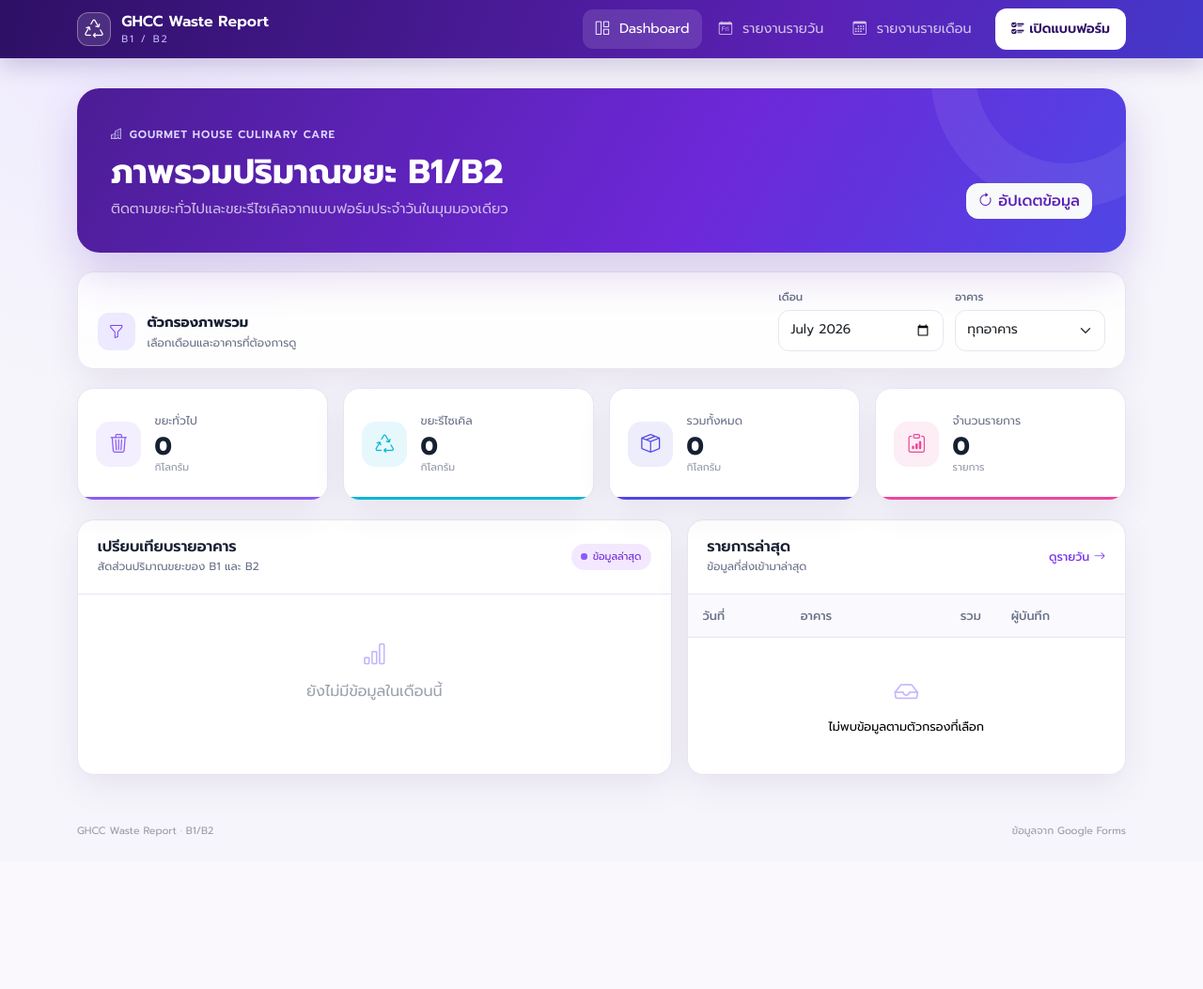
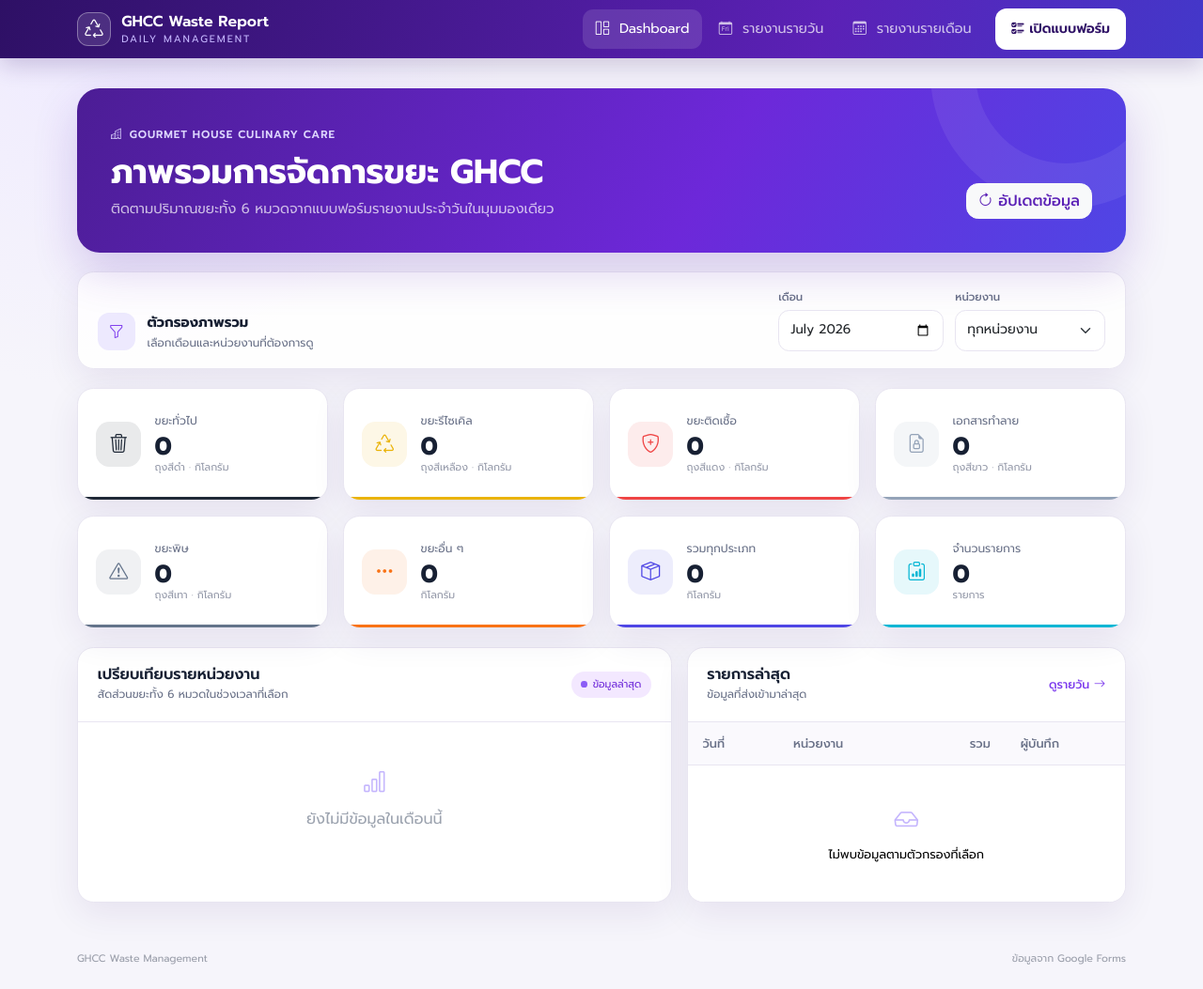
Before and after one commit to jirayu011/waste-report-system2, a FastAPI app: page / in a window 1280 px wide. Shown: the whole page at 94% size. Before the commit the page ends 891 px from the top, so only its background shows below. Run offline with FastAPI, Linux system fonts and the light colour scheme; data that the repository does not hold is empty.

Commit message:
Update reports for expanded waste form

```diff
--- a/static/css/js/dashboard.js
+++ b/static/css/js/dashboard.js
@@ -14,16 +14,12 @@ document.addEventListener("DOMContentLoaded", () => {
     function render() {
         const data = filteredRows();
         const sum = App.totals(data);
-        document.getElementById("generalKpi").textContent = App.formatNumber(sum.general);
-        document.getElementById("recycleKpi").textContent = App.formatNumber(sum.recycle);
-        document.getElementById("totalKpi").textContent = App.formatNumber(sum.total);
-        document.getElementById("recordKpi").textContent = App.formatNumber(data.length);
+        App.updateKpis(sum, data.length);
 
         const grouped = data.reduce((result, row) => {
-            const key = row.branch || "ไม่ระบุ";
-            result[key] ||= { general: 0, recycle: 0, total: 0 };
-            result[key].general += row.general;
-            result[key].recycle += row.recycle;
+            const key = row.branch || "ไม่ระบุหน่วยงาน";
+            result[key] ||= { ...Object.fromEntries(App.CATEGORIES.map(category => [category.key, 0])), total: 0 };
+            App.CATEGORIES.forEach(category => { result[key][category.key] += row[category.key]; });
             result[key].total += row.total;
             return result;
         }, {});
@@ -32,9 +28,9 @@ document.addEventListener("DOMContentLoaded", () => {
             <div class="branch-row">
                 <div class="branch-label"><span class="branch-badge">${App.escapeHtml(branch)}</span><strong>${App.formatNumber(item.total)} kg</strong></div>
                 <div class="stacked-bar" aria-label="${App.escapeHtml(branch)} รวม ${item.total} กิโลกรัม" style="--width:${(item.total / max) * 100}%">
-                    <span class="bar-general" style="--part:${item.total ? item.general / item.total * 100 : 0}%"></span><span class="bar-recycle"></span>
+                    ${App.CATEGORIES.map(category => `<span class="bar-${category.className}" style="--part:${item.total ? item[category.key] / item.total * 100 : 0}%"></span>`).join("")}
                 </div>
-                <div class="bar-legend"><span><i class="legend-general"></i>ทั่วไป ${App.formatNumber(item.general)}</span><span><i class="legend-recycle"></i>รีไซเคิล ${App.formatNumber(item.recycle)}</span></div>
+                <div class="bar-legend">${App.CATEGORIES.map(category => `<span><i class="legend-${category.className}"></i>${category.label} ${App.formatNumber(item[category.key])}</span>`).join("")}</div>
             </div>`).join("") : '<div class="empty-block"><i class="bi bi-bar-chart"></i><span>ยังไม่มีข้อมูลในเดือนนี้</span></div>';
 
         const recent = [...data].sort((a, b) => (b.timestamp_iso || b.date_iso).localeCompare(a.timestamp_iso || a.date_iso)).slice(0, 6);
@@ -43,11 +39,8 @@ document.addEventListener("DOMContentLoaded", () => {
 
     async function load() {
         App.setBusy(refreshButton, true);
-        try {
-            rows = await App.loadData();
-            App.populateBranches(branchInput, rows);
-            render();
-        } catch (error) { App.showError(error); }
+        try { rows = await App.loadData(); App.populateBranches(branchInput, rows); render(); }
+        catch (error) { App.showError(error); }
         finally { App.setBusy(refreshButton, false); }
     }
 
--- a/static/css/style.css
+++ b/static/css/style.css
@@ -50,6 +50,9 @@ h1 { margin: .5rem 0 .35rem; font-size: clamp(1.55rem, 3vw, 2.25rem); font-weigh
 .form-control:focus, .form-select:focus { border-color: #a78bfa; box-shadow: 0 0 0 .2rem rgba(124,58,237,.12); }
 .kpi-grid { display: grid; grid-template-columns: repeat(4, 1fr); gap: 1rem; margin-bottom: 1.25rem; }
 .kpi-grid-compact { grid-template-columns: repeat(3, 1fr); }
+.kpi-grid-categories { grid-template-columns: repeat(4, 1fr); }
+.compact-categories .kpi-card { min-height: 6.25rem; }
+.compact-categories .kpi-total { grid-column: span 2; }
 .kpi-card { display: flex; align-items: center; gap: .9rem; min-height: 7.5rem; padding: 1.2rem; background: var(--surface); border: 1px solid var(--line); border-radius: 1.1rem; box-shadow: var(--shadow); position: relative; overflow: hidden; }
 .kpi-card::after { content: ""; position: absolute; inset: auto 0 0; height: 3px; background: var(--accent); }
 .kpi-icon { display: grid; place-items: center; flex: 0 0 3rem; height: 3rem; color: var(--accent); background: color-mix(in srgb, var(--accent) 10%, white); border-radius: .9rem; font-size: 1.25rem; }
@@ -57,7 +60,7 @@ h1 { margin: .5rem 0 .35rem; font-size: clamp(1.55rem, 3vw, 2.25rem); font-weigh
 .kpi-card span { color: var(--muted); font-size: .76rem; }
 .kpi-card strong { margin: .15rem 0 -.05rem; font-size: 1.65rem; line-height: 1.2; }
 .kpi-card small { color: #9499a9; font-size: .68rem; }
-.kpi-general { --accent: #8b5cf6; }.kpi-recycle { --accent: #06b6d4; }.kpi-total { --accent: #4f46e5; }.kpi-record { --accent: #ec4899; }
+.kpi-general { --accent: #1f2937; }.kpi-recycle { --accent: #eab308; }.kpi-infectious { --accent: #ef4444; }.kpi-document { --accent: #94a3b8; }.kpi-toxic { --accent: #64748b; }.kpi-other { --accent: #f97316; }.kpi-total { --accent: #4f46e5; }.kpi-record { --accent: #06b6d4; }
 .content-grid { display: grid; grid-template-columns: 1.15fr .85fr; gap: 1rem; }
 .panel-card { background: var(--surface); border: 1px solid var(--line); border-radius: 1.1rem; box-shadow: var(--shadow); overflow: hidden; margin-bottom: 1.25rem; }
 .panel-heading { display: flex; align-items: center; justify-content: space-between; gap: 1rem; padding: 1.2rem 1.3rem; border-bottom: 1px solid var(--line); }
@@ -73,16 +76,21 @@ h1 { margin: .5rem 0 .35rem; font-size: clamp(1.55rem, 3vw, 2.25rem); font-weigh
 .branch-label strong { font-size: .82rem; }
 .branch-badge { display: inline-block; min-width: 2.5rem; color: #5b21b6; background: #ede9fe; border-radius: .55rem; padding: .24rem .48rem; text-align: center; font-size: .7rem; font-weight: 600; }
 .stacked-bar { display: flex; width: var(--width); min-width: .4rem; height: .58rem; border-radius: 999px; overflow: hidden; background: #e5e7eb; }
-.bar-general { width: var(--part); background: #8b5cf6; }.bar-recycle { flex: 1; background: #06b6d4; }
-.bar-legend { display: flex; gap: 1rem; margin-top: .5rem; color: var(--muted); font-size: .66rem; }
+.stacked-bar > span { flex: 0 0 var(--part); }
+.bar-general { background: #1f2937; }.bar-recycle { background: #eab308; }.bar-infectious { background: #ef4444; }.bar-document { background: #cbd5e1; }.bar-toxic { background: #64748b; }.bar-other { background: #f97316; }
+.bar-legend { display: flex; flex-wrap: wrap; gap: .45rem 1rem; margin-top: .5rem; color: var(--muted); font-size: .66rem; }
 .bar-legend i { display: inline-block; width: .45rem; height: .45rem; margin-right: .28rem; border-radius: 50%; }
-.legend-general { background: #8b5cf6; }.legend-recycle { background: #06b6d4; }
+.legend-general { background: #1f2937; }.legend-recycle { background: #eab308; }.legend-infectious { background: #ef4444; }.legend-document { background: #cbd5e1; }.legend-toxic { background: #64748b; }.legend-other { background: #f97316; }
 .report-table { margin: 0; font-size: .8rem; }
 .report-table thead th { padding: .8rem 1rem; color: var(--muted); background: #faf9fd; border-bottom-color: var(--line); font-weight: 500; white-space: nowrap; }
 .report-table tbody td { padding: .85rem 1rem; border-bottom-color: #f0edf5; white-space: nowrap; }
 .report-table tbody tr:last-child td { border-bottom: 0; }
 .report-table tbody tr:hover td { background: #fbfaff; }
 .row-number { color: #9ca3af; }.recycle-value { color: #0891b2 !important; font-weight: 500; }
+.infectious-value { color: #dc2626 !important; font-weight: 500; }.toxic-value { color: #475569 !important; font-weight: 500; }
+.other-detail { max-width: 13rem; overflow: hidden; text-overflow: ellipsis; }
+.wide-report { min-width: 1080px; }
+.general-head { border-top: 3px solid #1f2937 !important; }.recycle-head { border-top: 3px solid #eab308 !important; }.infectious-head { border-top: 3px solid #ef4444 !important; }.document-head { border-top: 3px solid #cbd5e1 !important; }.toxic-head { border-top: 3px solid #64748b !important; }
 .empty-state, .empty-block { color: #9ca3af; text-align: center; padding: 2.5rem !important; }
 .empty-state i, .empty-state span, .empty-block i, .empty-block span { display: block; }
 .empty-state i, .empty-block i { margin-bottom: .45rem; font-size: 1.6rem; color: #c4b5fd; }
@@ -92,13 +100,13 @@ h1 { margin: .5rem 0 .35rem; font-size: clamp(1.55rem, 3vw, 2.25rem); font-weigh
 
 @media (max-width: 991.98px) {
     .navbar-collapse { padding: .8rem 0; }.form-link { display: inline-block; margin-top: .4rem; }
-    .kpi-grid { grid-template-columns: repeat(2, 1fr); }.content-grid { grid-template-columns: 1fr; }
+    .kpi-grid, .kpi-grid-categories { grid-template-columns: repeat(2, 1fr); }.content-grid { grid-template-columns: 1fr; }
 }
 @media (max-width: 767.98px) {
     .page-shell { padding-top: 1rem; }.hero-panel, .page-header, .filter-card { align-items: stretch; flex-direction: column; }
     .hero-panel { padding: 1.5rem; }.hero-actions .btn, .page-header > .btn { width: 100%; }
     .filter-controls { width: 100%; }.filter-controls label { flex: 1; min-width: 0; }
-    .kpi-grid, .kpi-grid-compact { grid-template-columns: 1fr; }.kpi-card { min-height: 6.5rem; }
+    .kpi-grid, .kpi-grid-compact, .kpi-grid-categories { grid-template-columns: 1fr; }.compact-categories .kpi-total { grid-column: auto; }.kpi-card { min-height: 6.5rem; }
     .footer-note { gap: .5rem; flex-direction: column; }.panel-heading { align-items: flex-start; }
 }
 @media (max-width: 430px) { .filter-controls { flex-direction: column; }.hero-panel p { font-size: .82rem; } }
--- a/static/js/app.js
+++ b/static/js/app.js
@@ -1,5 +1,13 @@
 window.WasteApp = (() => {
     const FORM_URL = "https://docs.google.com/forms/d/1uLLBqKbqgTLa7tsu_OYfnpQipEO8ZrsSK-HxEDyLb9Q/viewform";
+    const CATEGORIES = [
+        { key: "general", label: "ทั่วไป", className: "general" },
+        { key: "recycle", label: "รีไซเคิล", className: "recycle" },
+        { key: "infectious", label: "ติดเชื้อ", className: "infectious" },
+        { key: "document", label: "เอกสารทำลาย", className: "document" },
+        { key: "toxic", label: "พิษ", className: "toxic" },
+        { key: "other", label: "อื่น ๆ", className: "other" },
+    ];
     const number = new Intl.NumberFormat("th-TH", { maximumFractionDigits: 2 });
 
     function escapeHtml(value) {
@@ -34,12 +42,31 @@ window.WasteApp = (() => {
     function populateBranches(select, data) {
         const selected = select.value;
         const branches = [...new Set(data.map(row => row.branch).filter(Boolean))].sort();
-        select.innerHTML = '<option value="">ทุกอาคาร</option>' + branches.map(branch => `<option value="${escapeHtml(branch)}">${escapeHtml(branch)}</option>`).join("");
+        select.innerHTML = '<option value="">ทุกหน่วยงาน</option>' + branches.map(branch => `<option value="${escapeHtml(branch)}">${escapeHtml(branch)}</option>`).join("");
         if (branches.includes(selected)) select.value = selected;
     }
 
     function totals(data) {
-        return data.reduce((sum, row) => ({ general: sum.general + row.general, recycle: sum.recycle + row.recycle, total: sum.total + row.total }), { general: 0, recycle: 0, total: 0 });
+        const initial = Object.fromEntries(CATEGORIES.map(category => [category.key, 0]));
+        initial.total = 0;
+        return data.reduce((sum, row) => {
+            CATEGORIES.forEach(category => { sum[category.key] += Number(row[category.key]) || 0; });
+            sum.total += Number(row.total) || 0;
+            return sum;
+        }, initial);
+    }
+
+    function updateKpis(sum, recordCount) {
+        CATEGORIES.forEach(category => {
+            const target = document.getElementById(`${category.key}Kpi`);
+            if (target) target.textContent = formatNumber(sum[category.key]);
+        });
+        const total = document.getElementById("totalKpi");
+        if (total) total.textContent = formatNumber(sum.total);
+        const records = document.getElementById("recordKpi");
+        if (records) records.textContent = formatNumber(recordCount);
+        const recordCountTarget = document.getElementById("recordCount");
+        if (recordCountTarget) recordCountTarget.textContent = formatNumber(recordCount);
     }
 
     function emptyRow(columns, text = "ไม่พบข้อมูลตามตัวกรองที่เลือก") {
@@ -60,8 +87,7 @@ window.WasteApp = (() => {
     }
 
     document.querySelectorAll("[data-form-link]").forEach(link => link.href = FORM_URL);
-    const page = document.body.dataset.page;
-    document.querySelector(`[data-nav="${page}"]`)?.classList.add("active");
+    document.querySelector(`[data-nav="${document.body.dataset.page}"]`)?.classList.add("active");
 
-    return { escapeHtml, localDateInput, localMonthInput, formatNumber, formatDate, formatTime, loadData, populateBranches, totals, emptyRow, showError, setBusy };
+    return { CATEGORIES, escapeHtml, localDateInput, localMonthInput, formatNumber, formatDate, formatTime, loadData, populateBranches, totals, updateKpis, emptyRow, showError, setBusy };
 })();
--- a/templates/base.html
+++ b/templates/base.html
@@ -4,7 +4,7 @@
     <meta charset="utf-8">
     <meta name="viewport" content="width=device-width, initial-scale=1">
     <meta name="theme-color" content="#5b21b6">
-    <title>{{ title }} | GHCC Waste Report</title>
+    <title>{{ title }} | GHCC Waste Management</title>
     <link rel="icon" type="image/svg+xml" href="{{ url_for('static', path='favicon.svg') }}">
     <link rel="shortcut icon" href="{{ url_for('static', path='favicon.svg') }}">
     <link href="https://cdn.jsdelivr.net/npm/bootstrap@5.3.3/dist/css/bootstrap.min.css" rel="stylesheet">
@@ -18,7 +18,7 @@
         {% block content %}{% endblock %}
     </main>
     <footer class="container footer-note">
-        <span>GHCC Waste Report · B1/B2</span>
+        <span>GHCC Waste Management</span>
         <span>ข้อมูลจาก Google Forms</span>
     </footer>
     <script src="https://cdn.jsdelivr.net/npm/bootstrap@5.3.3/dist/js/bootstrap.bundle.min.js"></script>
--- a/templates/components/navbar.html
+++ b/templates/components/navbar.html
@@ -2,7 +2,7 @@
     <div class="container">
         <a class="navbar-brand brand-lockup" href="/">
             <span class="brand-mark"><i class="bi bi-recycle"></i></span>
-            <span><strong>GHCC Waste Report</strong><small>B1 / B2</small></span>
+            <span><strong>GHCC Waste Report</strong><small>DAILY MANAGEMENT</small></span>
         </a>
         <button class="navbar-toggler border-0" type="button" data-bs-toggle="collapse" data-bs-target="#mainNav" aria-label="เปิดเมนู">
             <span class="navbar-toggler-icon"></span>
--- a/templates/dashboard.html
+++ b/templates/dashboard.html
@@ -4,39 +4,39 @@
 <section class="hero-panel">
     <div>
         <span class="eyebrow"><i class="bi bi-buildings"></i> Gourmet House Culinary Care</span>
-        <h1>ภาพรวมปริมาณขยะ B1/B2</h1>
-        <p>ติดตามขยะทั่วไปและขยะรีไซเคิลจากแบบฟอร์มประจำวันในมุมมองเดียว</p>
+        <h1>ภาพรวมการจัดการขยะ GHCC</h1>
+        <p>ติดตามปริมาณขยะทั้ง 6 หมวดจากแบบฟอร์มรายงานประจำวันในมุมมองเดียว</p>
     </div>
-    <div class="hero-actions">
-        <button class="btn btn-light" id="refreshButton"><i class="bi bi-arrow-clockwise"></i> อัปเดตข้อมูล</button>
+    <div class="hero-actions"><button class="btn btn-light" id="refreshButton"><i class="bi bi-arrow-clockwise"></i> อัปเดตข้อมูล</button></div>
+</section>
+
+<section class="filter-card">
+    <div class="filter-title"><i class="bi bi-funnel"></i><span><strong>ตัวกรองภาพรวม</strong><small>เลือกเดือนและหน่วยงานที่ต้องการดู</small></span></div>
+    <div class="filter-controls">
+        <label>เดือน<input type="month" class="form-control" id="dashboardMonth"></label>
+        <label>หน่วยงาน<select class="form-select" id="dashboardBranch"><option value="">ทุกหน่วยงาน</option></select></label>
     </div>
 </section>
 
-<section class="filter-card">
-    <div class="filter-title"><i class="bi bi-funnel"></i><span><strong>ตัวกรองภาพรวม</strong><small>เลือกเดือนและอาคารที่ต้องการดู</small></span></div>
-    <div class="filter-controls">
-        <label>เดือน<input type="month" class="form-control" id="dashboardMonth"></label>
-        <label>อาคาร<select class="form-select" id="dashboardBranch"><option value="">ทุกอาคาร</option></select></label>
-    </div>
-</section>
-
-<section class="kpi-grid" aria-label="สรุปข้อมูล">
-    <article class="kpi-card kpi-general"><div class="kpi-icon"><i class="bi bi-trash3"></i></div><div><span>ขยะทั่วไป</span><strong id="generalKpi">—</strong><small>กิโลกรัม</small></div></article>
-    <article class="kpi-card kpi-recycle"><div class="kpi-icon"><i class="bi bi-recycle"></i></div><div><span>ขยะรีไซเคิล</span><strong id="recycleKpi">—</strong><small>กิโลกรัม</small></div></article>
-    <article class="kpi-card kpi-total"><div class="kpi-icon"><i class="bi bi-box-seam"></i></div><div><span>รวมทั้งหมด</span><strong id="totalKpi">—</strong><small>กิโลกรัม</small></div></article>
+<section class="kpi-grid kpi-grid-categories" aria-label="สรุปปริมาณขยะ">
+    <article class="kpi-card kpi-general"><div class="kpi-icon"><i class="bi bi-trash3"></i></div><div><span>ขยะทั่วไป</span><strong id="generalKpi">—</strong><small>ถุงสีดำ · กิโลกรัม</small></div></article>
+    <article class="kpi-card kpi-recycle"><div class="kpi-icon"><i class="bi bi-recycle"></i></div><div><span>ขยะรีไซเคิล</span><strong id="recycleKpi">—</strong><small>ถุงสีเหลือง · กิโลกรัม</small></div></article>
+    <article class="kpi-card kpi-infectious"><div class="kpi-icon"><i class="bi bi-shield-plus"></i></div><div><span>ขยะติดเชื้อ</span><strong id="infectiousKpi">—</strong><small>ถุงสีแดง · กิโลกรัม</small></div></article>
+    <article class="kpi-card kpi-document"><div class="kpi-icon"><i class="bi bi-file-earmark-lock"></i></div><div><span>เอกสารทำลาย</span><strong id="documentKpi">—</strong><small>ถุงสีขาว · กิโลกรัม</small></div></article>
+    <article class="kpi-card kpi-toxic"><div class="kpi-icon"><i class="bi bi-exclamation-triangle"></i></div><div><span>ขยะพิษ</span><strong id="toxicKpi">—</strong><small>ถุงสีเทา · กิโลกรัม</small></div></article>
+    <article class="kpi-card kpi-other"><div class="kpi-icon"><i class="bi bi-three-dots"></i></div><div><span>ขยะอื่น ๆ</span><strong id="otherKpi">—</strong><small>กิโลกรัม</small></div></article>
+    <article class="kpi-card kpi-total"><div class="kpi-icon"><i class="bi bi-box-seam"></i></div><div><span>รวมทุกประเภท</span><strong id="totalKpi">—</strong><small>กิโลกรัม</small></div></article>
     <article class="kpi-card kpi-record"><div class="kpi-icon"><i class="bi bi-clipboard-data"></i></div><div><span>จำนวนรายการ</span><strong id="recordKpi">—</strong><small>รายการ</small></div></article>
 </section>
 
 <section class="content-grid">
     <article class="panel-card">
-        <div class="panel-heading"><div><h2>เปรียบเทียบรายอาคาร</h2><p>สัดส่วนปริมาณขยะของ B1 และ B2</p></div><span class="status-dot">ข้อมูลล่าสุด</span></div>
+        <div class="panel-heading"><div><h2>เปรียบเทียบรายหน่วยงาน</h2><p>สัดส่วนขยะทั้ง 6 หมวดในช่วงเวลาที่เลือก</p></div><span class="status-dot">ข้อมูลล่าสุด</span></div>
         <div id="branchSummary" class="branch-summary"></div>
     </article>
     <article class="panel-card">
         <div class="panel-heading"><div><h2>รายการล่าสุด</h2><p>ข้อมูลที่ส่งเข้ามาล่าสุด</p></div><a href="/daily">ดูรายวัน <i class="bi bi-arrow-right"></i></a></div>
-        <div class="table-responsive">
-            <table class="table report-table"><thead><tr><th>วันที่</th><th>อาคาร</th><th class="text-end">รวม</th><th>ผู้บันทึก</th></tr></thead><tbody id="recentRows"></tbody></table>
-        </div>
+        <div class="table-responsive"><table class="table report-table"><thead><tr><th>วันที่</th><th>หน่วยงาน</th><th class="text-end">รวม</th><th>ผู้บันทึก</th></tr></thead><tbody id="recentRows"></tbody></table></div>
     </article>
 </section>
 <div class="alert alert-danger d-none" id="pageError" role="alert"></div>
```
Also changed, not shown: routers/api.py (+7 -8 lines), services/sheets.py (+24 -9 lines), static/css/js/daily.js (+7 -13 lines), static/css/js/monthly.js (+9 -15 lines), templates/daily.html (+12 -8 lines), templates/monthly.html (+13 -9 lines), README.md.
